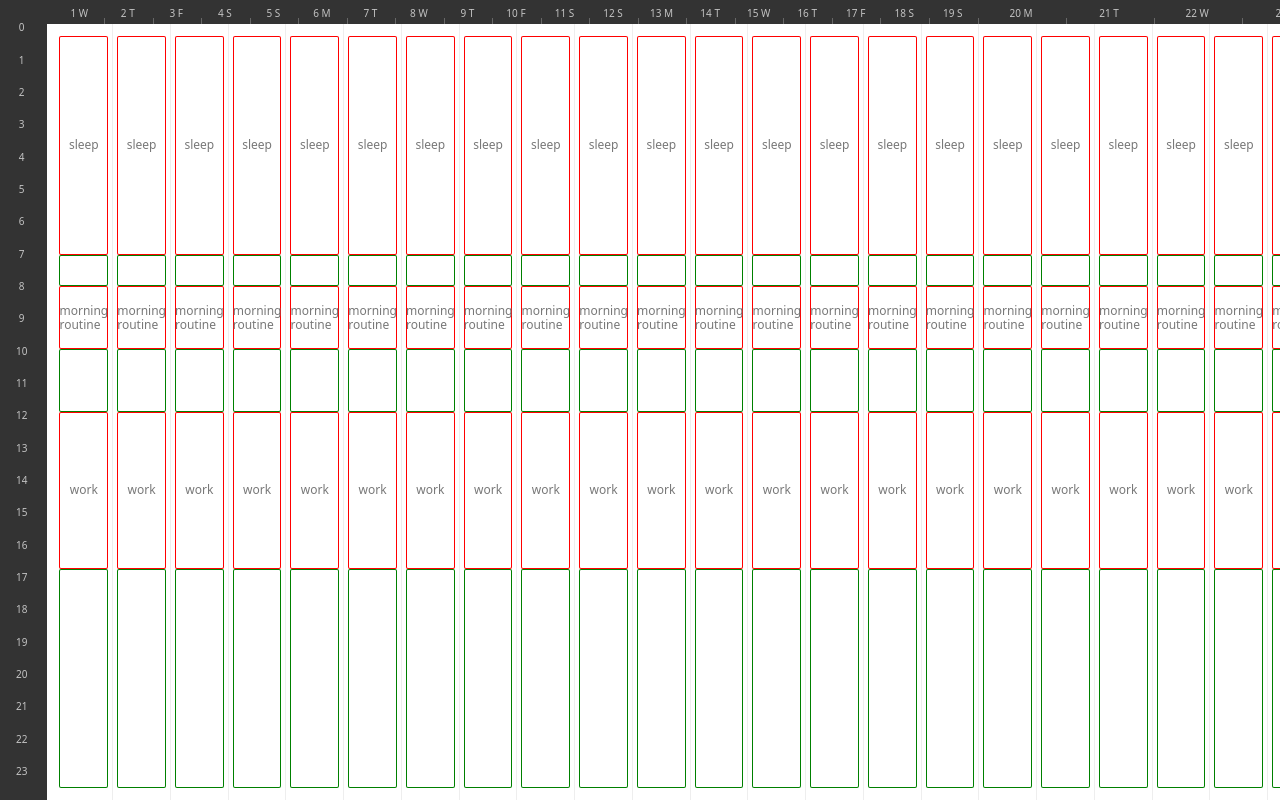
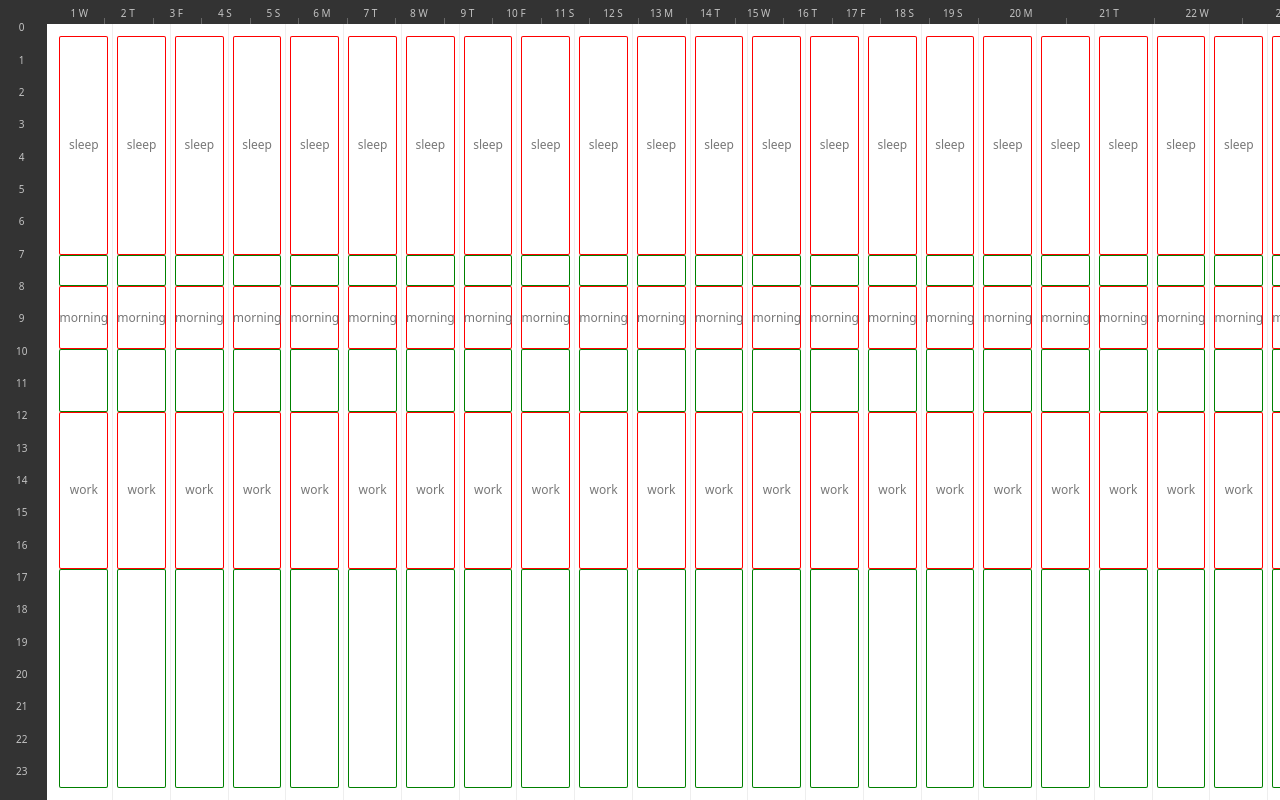
Before and after one commit to vincentbollaert/get-shit-done, a React app in the folder client/: page / in a window 1280 px wide. Built offline with nearby package versions, Linux system fonts and the light colour scheme.

Commit message:
added ids to tasks

```diff
--- a/client/src/state/calendar/reducer.js
+++ b/client/src/state/calendar/reducer.js
@@ -1,25 +1,22 @@
 import { createSlice, nanoid } from '@reduxjs/toolkit'
 import format from 'date-fns/format'
 import { MONTH_DAYS, HOURS_IN_DAY } from '../../constants'
-
-
-// allTasks
-// move day filter in here
-// move hour filter here
-// filteredTasks = tasksByDay filtered by day and hours
 
 const initialState = {
   allTasksByDay: MONTH_DAYS.map((date) => ({
     tasks: [
       {
+        id: nanoid(),
         time: [0, 7],
         name: 'sleep',
       },
       {
+        id: nanoid(),
         time: [8, 10],
-        name: 'morning routine',
+        name: 'morning',
       },
       {
+        id: nanoid(),
         time: [12, 17],
         name: 'work',
       },
```
